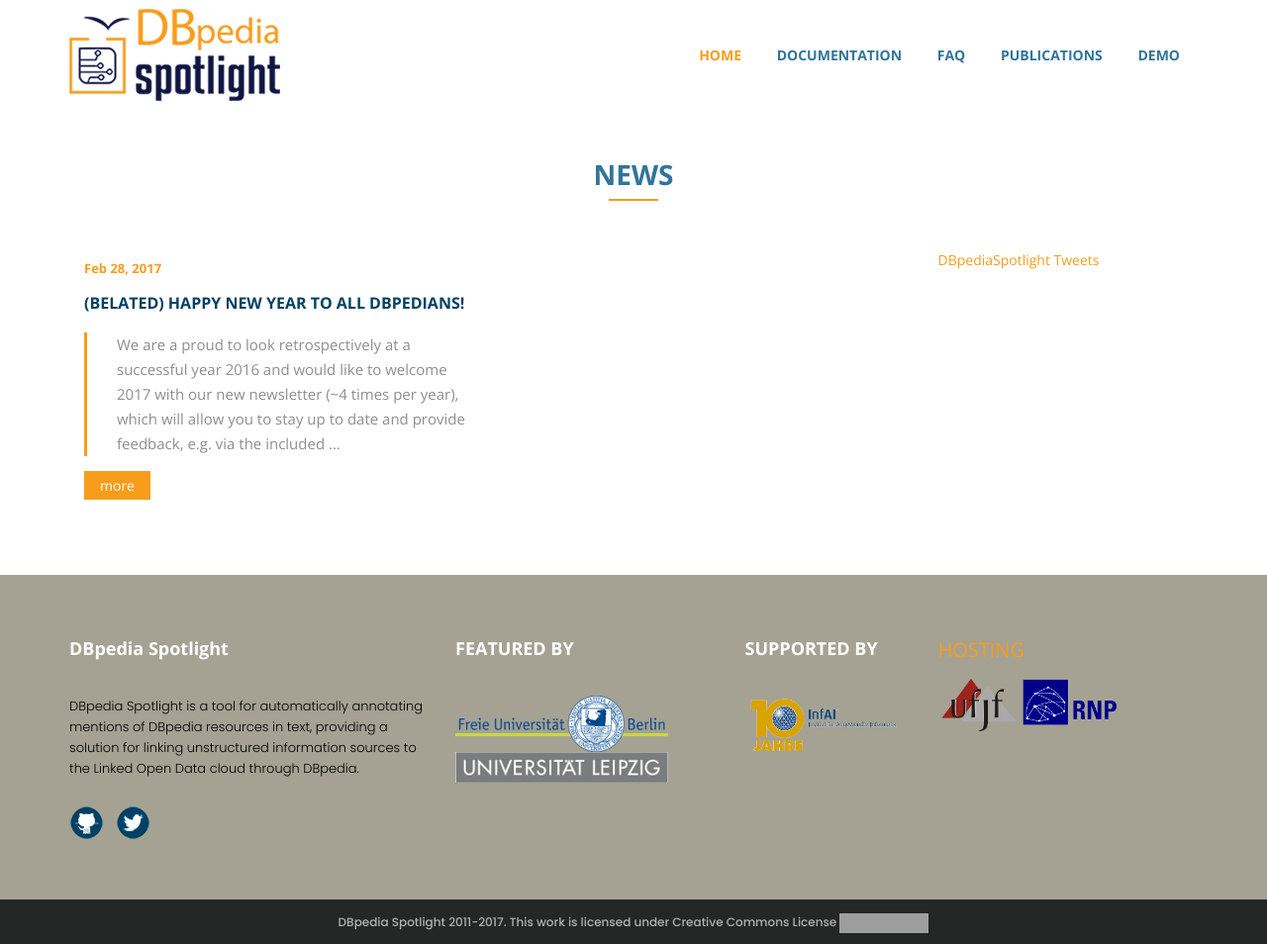
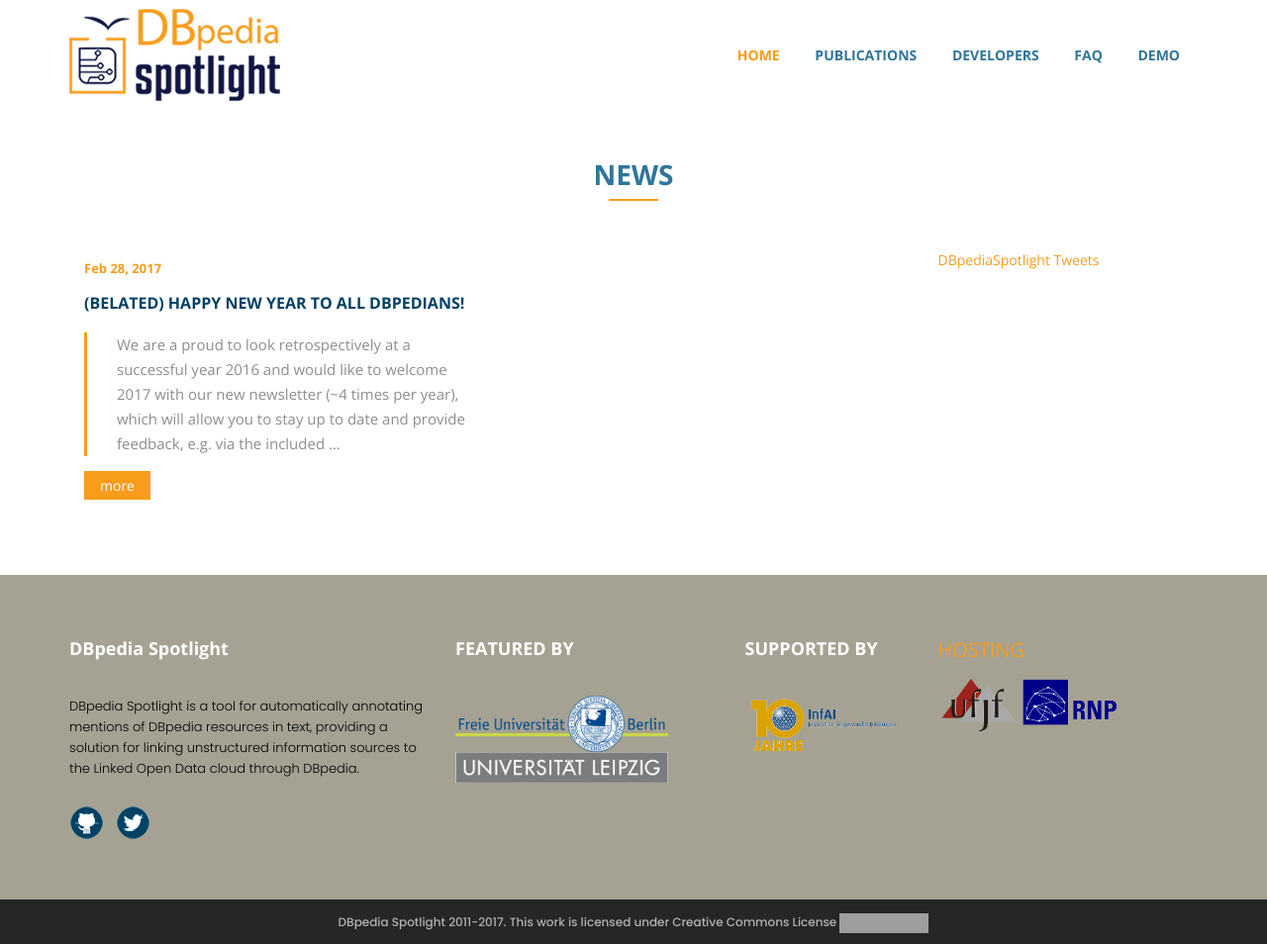
Before and after one commit to dbpedia-spotlight/dbpedia-spotlight.github.io, a Jekyll site: the page built from index.html, in a window 1280 px wide. Shown: the whole page at 99% size. Built offline with Jekyll 4.4.1, drawn with Linux system fonts in a browser that asks for light colours; comment, search, counter and statistics services are not loaded; grey boxes are pictures that could not be loaded.

Commit message:
Changing menu

```diff
--- a/_includes/header.html
+++ b/_includes/header.html
@@ -1,42 +1,54 @@
 <header>
-	<div class="menu_area">
+      <div class="menu_area ">
             <div class="container">
                 <div class="row">
                     <div class="col-sm-3">
                         <div class="logo hidden-xs hidden-sm">
-						<a href="/">
-							<img src="/img/dbpedia_spotlight_logo.png" class="logomarca" alt="logo dbpedia" title="DBpedia Spotlight"/>
+                            <a href="index.html">
+                                <img src="img/dbpedia_spotlight_logo.png" class="logomarca" alt="logo dbpedia" title="DBpedia Spotlight"/>
                             </a>
                         </div>
+						<center><a href="index.html" class="logomarca hidden-md hidden-lg"><img src="img/dbpedia_spotlight_logo.png" class="logomarca" alt="logo dbpedia" title="DBpedia Spotlight"/></a></center>
                     </div>
-
                     <div class="col-sm-9 hidden-xs">
-					<div class="mainnmenu">
                         <div class="mainnmenu">
                                 <nav>
                                     <ul class="menu">
-									<li class="active"><a href="/" title="Home">Home</a></li>
-									<li>
-										<a href="#" title="Documentation">Documentation</a>
+									<li  class="active"><a href="/" title="Home">Home</a></li>
+                                    <li> <a href="/publications" title="Publications">Publications</a> </li>
+                                    <li> <a href="/developers" title="Developers">Developers</a>
                                       <ul class="sub_menu">
+                                        <li><a href="/getting-started" title="Getting Started">Getting Started</a></li>
+                                        <li><a href="/spotlight-api" title="API">API</a></li>
+                                        <li><a href="/licenses" title="Licenses">Licenses</a></li>
+                                        <li><a href="/contact-support" title="Contact Support">Contact Support</a></li>
                                         <li><a href="/acknowledgements" title="Acknowledgements">Acknowledgements</a></li>
-											<li><a href="/spotlight-api" title="API">API</a></li>
-											<li><a href="/contact-support" title="Contact Support">Contact Support</a></li>
-											<li><a href="/developers" title="Developers">Developers</a></li>
-											<li><a href="/getting-started" title="Getting Started">Getting Started</a></li>
-											<li><a href="/licenses" title="Licenses">Licenses</a></li>
                                       </ul>
                                     </li>
-									<li>
-										<a href="/faq" title="FAQ">FAQ</a>
-									</li>
+                                    <li> <a href="/faq" title="FAQ">FAQ</a> </li>
+                                    <li><a href="https://dbpedia-spotlight.github.io/demo/" title="demo">DEMO</a></li>
+									</ul>
+                                </nav>
+                                <nav class="mb_menu hidden">
+                                    <ul class="menu_for_mobile">
+                                        <li class="active"><a href="/" title="Home">Home</a></li>
 									<li>
 										<a href="/publications" title="Publications">Publications</a>
 									</li>
-									<li><a href="/demo" title="demo">DEMO</a></li>
+									<li> <a href="/developers" title="Developers">Developers</a>
+                                      <ul class="sub_menu">
+                                        <li><a href="/getting-started" title="Getting Started">Getting Started</a></li>
+                                        <li><a href="/spotlight-api" title="API">API</a></li>
+                                        <li><a href="/licenses" title="Licenses">Licenses</a></li>
+                                        <li><a href="/contact-support" title="Contact Support">Contact Support</a></li>
+                                        <li><a href="/acknowledgements" title="Acknowledgements">Acknowledgements</a></li>
+                                      </ul>
+                                    </li>
+                                    <li> <a href="/faq" title="FAQ">FAQ</a> </li>
+                                    <li><a href="https://dbpedia-spotlight.github.io/demo/" title="demo">DEMO</a></li>
                                     </ul>
                                 </nav>
-						</div>
+
                         </div>
                     </div>
                 </div>
```
Lines whose indentation alone changed are shown as unchanged.
